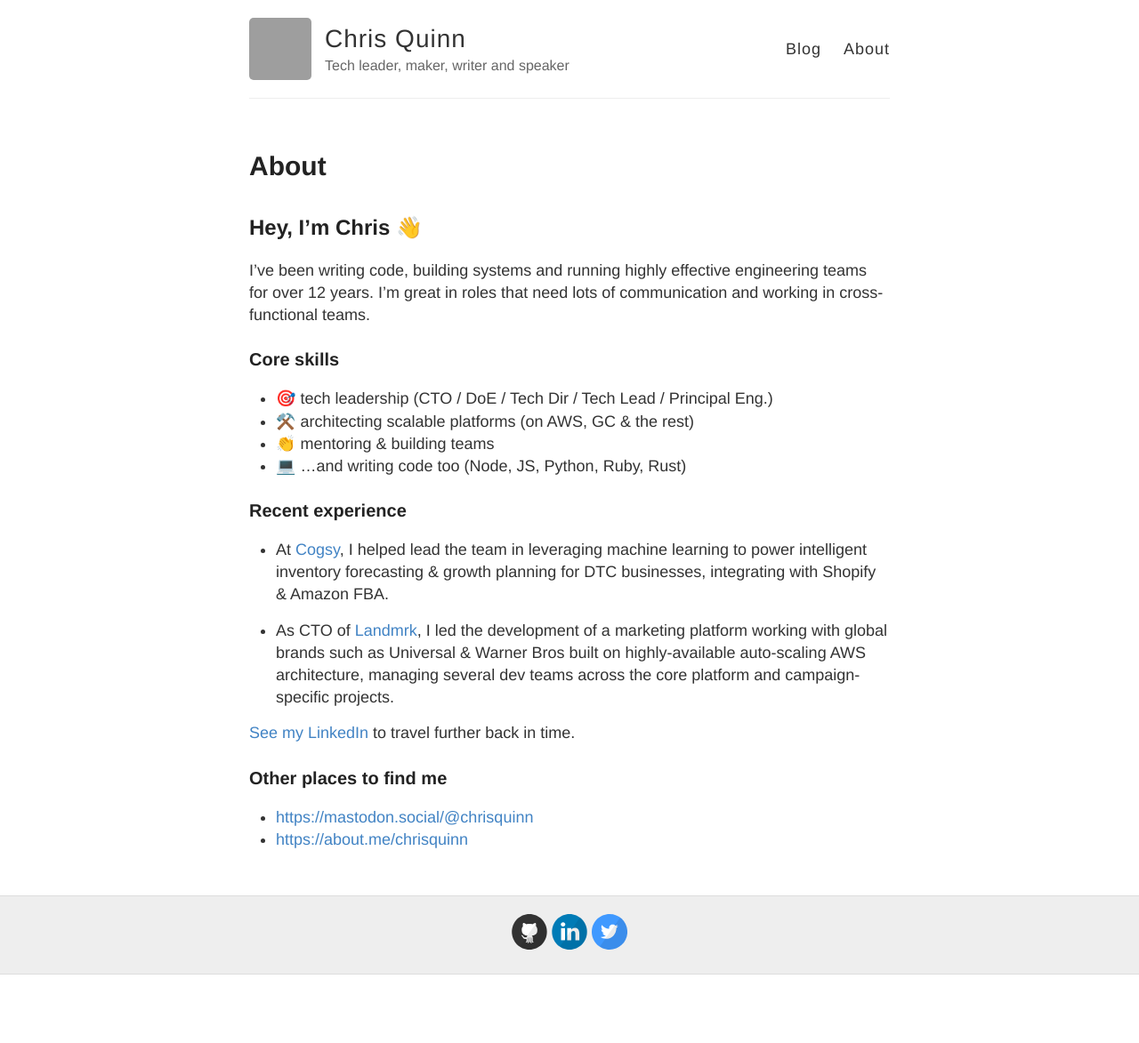
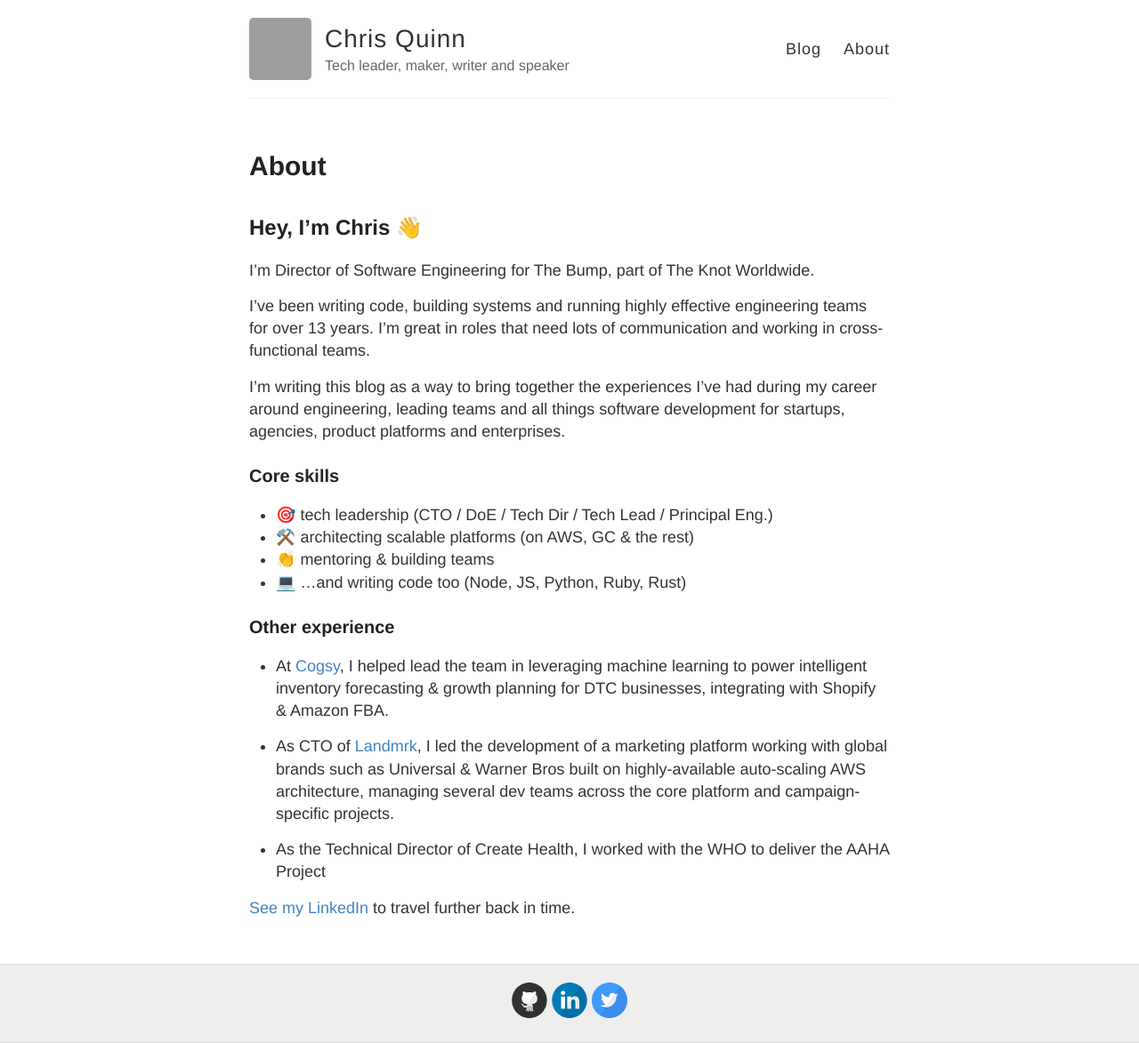
Before and after one commit to chrisquinnr/chrisquinnr.github.io, a Jekyll site: the page built from about.md, in a window 1280 px wide. Shown: the whole page at 89% size. Built offline with Jekyll 4.4.1, drawn with Linux system fonts in a browser that asks for light colours; before the commit the page ends 1096 px from its top, so only the background shows below that; grey boxes are pictures that could not be loaded.

Commit message:
Update about.md

```diff
--- a/about.md
+++ b/about.md
@@ -6,7 +6,11 @@
 
 ## Hey, I'm Chris 👋
 
-I've been writing code, building systems and running highly effective engineering teams for over 12 years. I'm great in roles that need lots of communication and working in cross-functional teams.
+I'm Director of Software Engineering for The Bump, part of The Knot Worldwide.
+
+I've been writing code, building systems and running highly effective engineering teams for over 13 years. I'm great in roles that need lots of communication and working in cross-functional teams.
+
+I'm writing this blog as a way to bring together the experiences I've had during my career around engineering, leading teams and all things software development for startups, agencies, product platforms and enterprises.
 
 ### Core skills
 - 🎯 tech leadership (CTO / DoE / Tech Dir / Tech Lead / Principal Eng.)
@@ -14,13 +18,11 @@
 - 👏 mentoring & building teams
 - 💻 ...and writing code too (Node, JS, Python, Ruby, Rust)
 
-### Recent experience
+### Other experience
 - At [Cogsy](https://cogsy.com/), I helped lead the team in leveraging machine learning to power intelligent inventory forecasting & growth planning for DTC businesses, integrating with Shopify & Amazon FBA.
 
 - As CTO of [Landmrk](https://landmrk.it/), I led the development of a marketing platform working with global brands such as Universal & Warner Bros built on highly-available auto-scaling AWS architecture, managing several dev teams across the core platform and campaign-specific projects.
 
-[See my LinkedIn ](https://www.linkedin.com/in/chrisquinnr/)to travel further back in time.
+- As the Technical Director of Create Health, I worked with the WHO to deliver the AAHA Project
 
-### Other places to find me
-- [https://mastodon.social/@chrisquinn](https://mastodon.social/@chrisquinn)
-- [https://about.me/chrisquinn](https://about.me/chrisquinn)
+[See my LinkedIn](https://www.linkedin.com/in/chrisquinnr/) to travel further back in time.
```
